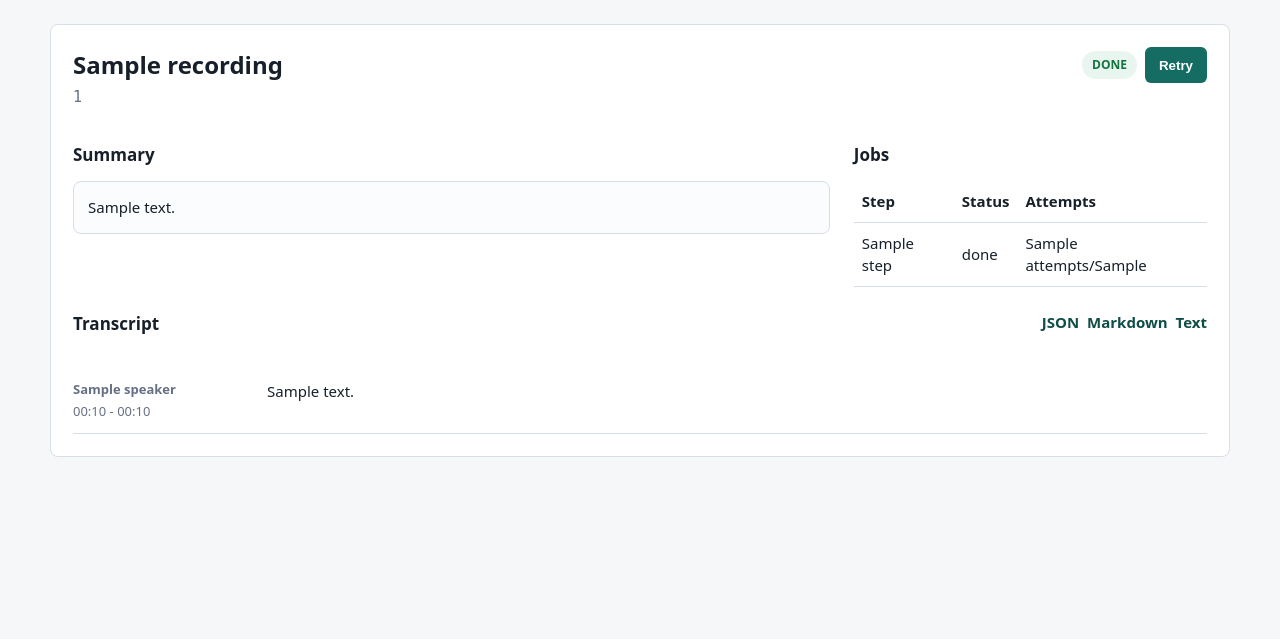
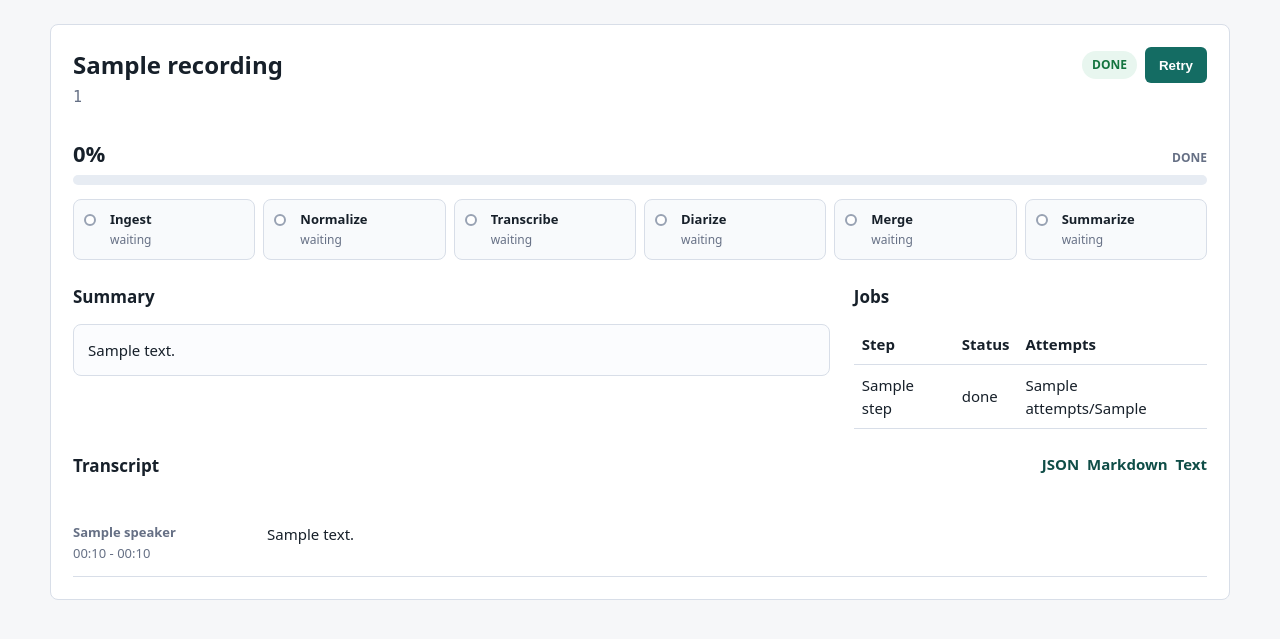
Before and after one commit to skipauthenticate/atlas, a FastAPI app: template atlas_voice/web/templates/recording.html in a window 1280 px wide. Shown: the part 65-704 px from the top of the page. Run offline with FastAPI, Linux system fonts and the light colour scheme; the template is opened without the code that fills it: most values are stand-ins (such as "Sample title", 1, 10 or a date in 2020).

Commit message:
Add diarization compatibility and progress UI

```diff
--- a/atlas_voice/web/static/app.css
+++ b/atlas_voice/web/static/app.css
@@ -201,6 +201,131 @@ small {
   margin: 8px 0 22px;
 }
 
+.progress-overview {
+  display: grid;
+  gap: 8px;
+  margin: 8px 0 14px;
+}
+
+.progress-heading {
+  display: flex;
+  align-items: baseline;
+  justify-content: space-between;
+  gap: 12px;
+}
+
+.progress-heading strong {
+  font-size: 22px;
+  line-height: 1;
+}
+
+.progress-heading span {
+  color: var(--muted);
+  font-size: 12px;
+  font-weight: 700;
+  text-transform: uppercase;
+}
+
+.progress-meter {
+  height: 10px;
+  overflow: hidden;
+  border-radius: 999px;
+  background: #e7ecf3;
+}
+
+.progress-meter span {
+  display: block;
+  height: 100%;
+  border-radius: inherit;
+  background: var(--accent);
+}
+
+.stage-progress {
+  display: grid;
+  grid-template-columns: repeat(6, minmax(0, 1fr));
+  gap: 8px;
+  margin: 8px 0 24px;
+}
+
+.stage {
+  position: relative;
+  display: grid;
+  grid-template-columns: 18px minmax(0, 1fr);
+  gap: 8px;
+  min-height: 58px;
+  padding: 10px;
+  border: 1px solid var(--line);
+  border-radius: 8px;
+  background: #fbfcfe;
+}
+
+.stage-dot {
+  width: 12px;
+  height: 12px;
+  margin-top: 4px;
+  border: 2px solid #98a2b3;
+  border-radius: 50%;
+  background: #fff;
+}
+
+.stage-copy {
+  display: grid;
+  gap: 2px;
+  min-width: 0;
+}
+
+.stage-copy strong,
+.stage-copy small {
+  overflow: hidden;
+  text-overflow: ellipsis;
+  white-space: nowrap;
+}
+
+.stage-copy strong {
+  font-size: 13px;
+}
+
+.stage-copy small {
+  color: var(--muted);
+  font-size: 12px;
+}
+
+.stage-done {
+  border-color: #b7e4c7;
+  background: #f0fbf5;
+}
+
+.stage-done .stage-dot {
+  border-color: var(--done);
+  background: var(--done);
+}
+
+.stage-running {
+  border-color: #ffd38a;
+  background: #fff8ea;
+}
+
+.stage-running .stage-dot {
+  border-color: var(--warn);
+  background: var(--warn);
+  box-shadow: 0 0 0 4px rgba(160, 90, 0, 0.12);
+}
+
+.stage-failed {
+  border-color: #f2b8b5;
+  background: #fff1f1;
+}
+
+.stage-failed .stage-dot {
+  border-color: var(--fail);
+  background: var(--fail);
+}
+
+.stage-queued,
+.stage-waiting {
+  background: #f8fafc;
+}
+
 .grid {
   display: grid;
   grid-template-columns: minmax(0, 1.5fr) minmax(280px, 0.7fr);
@@ -272,7 +397,8 @@ code {
   .section-heading,
   .recording-row,
   .grid,
-  .segment {
+  .segment,
+  .stage-progress {
     grid-template-columns: 1fr;
   }
 
--- a/atlas_voice/web/templates/base.html
+++ b/atlas_voice/web/templates/base.html
@@ -4,6 +4,7 @@
     <meta charset="utf-8">
     <meta name="viewport" content="width=device-width, initial-scale=1">
     <title>{% block title %}Atlas Voice{% endblock %}</title>
+    {% block head_extra %}{% endblock %}
     <link rel="stylesheet" href="/static/app.css">
   </head>
   <body>
--- a/atlas_voice/web/templates/recording.html
+++ b/atlas_voice/web/templates/recording.html
@@ -1,5 +1,10 @@
 {% extends "base.html" %}
 {% block title %}{{ recording.title }} - Atlas Voice{% endblock %}
+{% block head_extra %}
+  {% if recording.status not in ["done", "failed"] %}
+    <meta http-equiv="refresh" content="5">
+  {% endif %}
+{% endblock %}
 {% block content %}
   <section class="panel">
     <div class="panel-heading">
@@ -22,6 +27,63 @@
     {% if recording.normalized_path %}
       <audio class="player" controls src="/media/recordings/{{ recording.id }}/normalized.wav"></audio>
     {% endif %}
+
+    {% set pipeline_steps = [
+      ("ingest", "Ingest"),
+      ("normalize", "Normalize"),
+      ("transcribe", "Transcribe"),
+      ("diarize", "Diarize"),
+      ("merge", "Merge"),
+      ("summarize", "Summarize"),
+    ] %}
+    {% set progress = namespace(points=0) %}
+    {% for step_id, label in pipeline_steps %}
+      {% set state = namespace(job=None) %}
+      {% for job in jobs %}
+        {% if job.step == step_id %}
+          {% set state.job = job %}
+        {% endif %}
+      {% endfor %}
+      {% if state.job and state.job.status == "done" %}
+        {% set progress.points = progress.points + 2 %}
+      {% elif state.job and state.job.status == "running" %}
+        {% set progress.points = progress.points + 1 %}
+      {% endif %}
+    {% endfor %}
+    {% set progress_percent = ((progress.points * 100) / (pipeline_steps | length * 2)) | round(0, "floor") | int %}
+    <section class="progress-overview" aria-label="Overall progress">
+      <div class="progress-heading">
+        <strong>{{ progress_percent }}%</strong>
+        <span>{{ recording.status }}</span>
+      </div>
+      <div class="progress-meter" role="progressbar" aria-valuemin="0" aria-valuemax="100" aria-valuenow="{{ progress_percent }}">
+        <span style="width: {{ progress_percent }}%"></span>
+      </div>
+    </section>
+    <section class="stage-progress" aria-label="Processing progress">
+      {% for step_id, label in pipeline_steps %}
+        {% set state = namespace(job=None) %}
+        {% for job in jobs %}
+          {% if job.step == step_id %}
+            {% set state.job = job %}
+          {% endif %}
+        {% endfor %}
+        {% set stage_status = state.job.status if state.job else "waiting" %}
+        <div class="stage stage-{{ stage_status }}">
+          <span class="stage-dot" aria-hidden="true"></span>
+          <span class="stage-copy">
+            <strong>{{ label }}</strong>
+            <small>
+              {% if state.job %}
+                {{ state.job.status }}{% if state.job.attempts is not none %} · attempt {{ state.job.attempts }}/{{ state.job.max_attempts }}{% endif %}
+              {% else %}
+                waiting
+              {% endif %}
+            </small>
+          </span>
+        </div>
+      {% endfor %}
+    </section>
 
     <div class="grid">
       <section>
--- a/pyproject.toml
+++ b/pyproject.toml
@@ -22,6 +22,7 @@ dependencies = [
 worker = [
   "whisperx>=3.3",
   "pyannote.audio>=3.3",
+  "soundfile>=0.12.1",
 ]
 dev = [
   "pytest>=8.0",
```
Also changed, not shown: atlas_voice/providers/pyannote_provider.py (+34 -2 lines), tests/test_pyannote_provider.py (+127 -2 lines).
